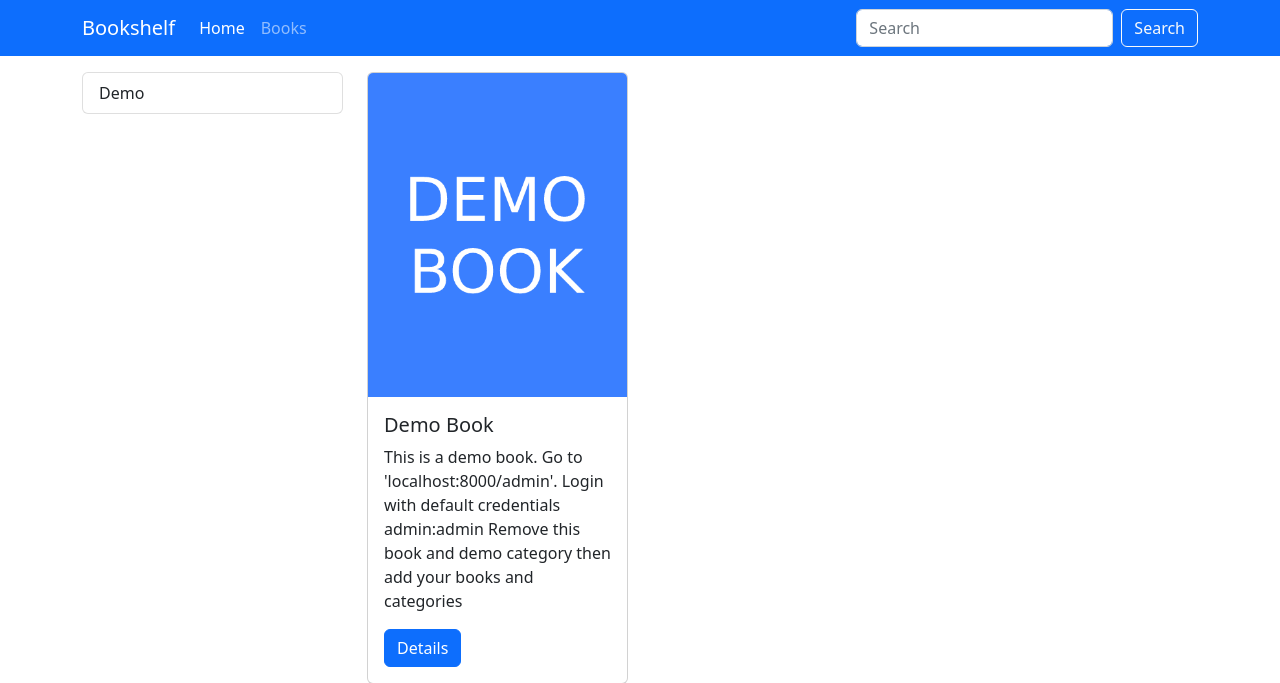
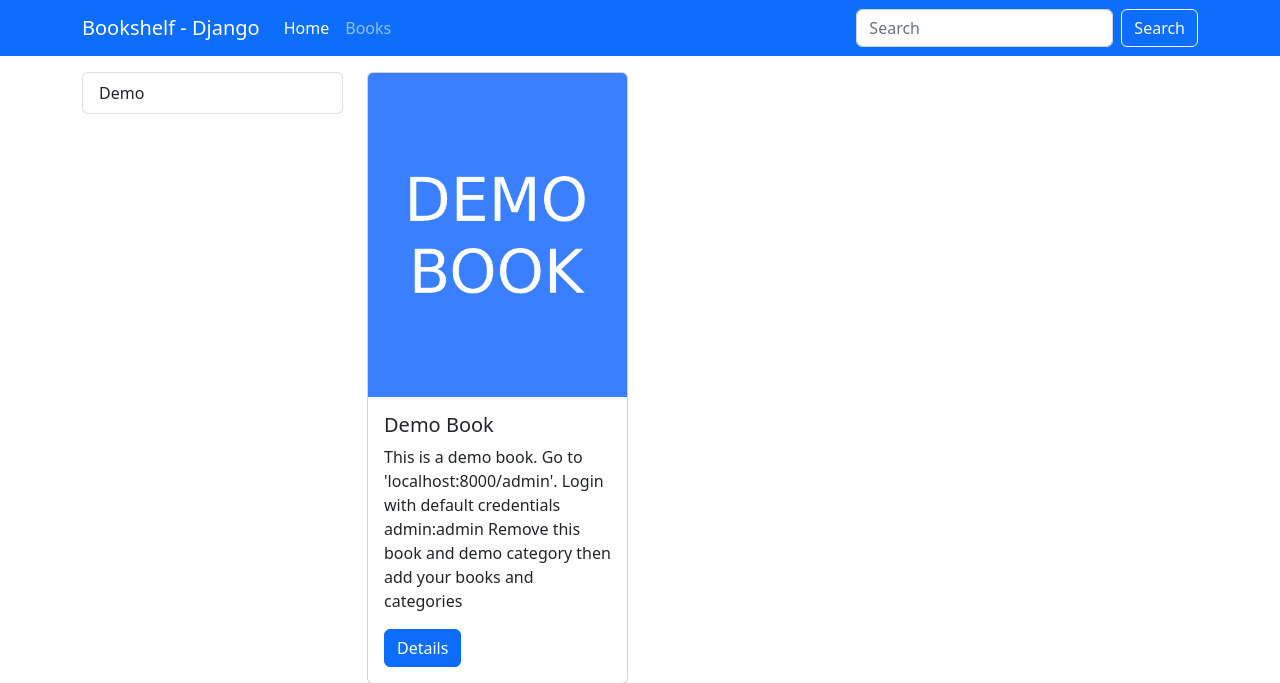
Before and after one commit to GrimezSec/Bookshelf-Django, a Django app: page /books in a window 1280 px wide. Shown: the top 683 px of the page. Run offline with Django 4.2, Linux system fonts and the light colour scheme; data comes from the database, SQL or seed files in the repository.

Commit message:
Update _navbar.html

```diff
--- a/books/templates/partials/_navbar.html
+++ b/books/templates/partials/_navbar.html
@@ -1,6 +1,6 @@
 <nav class="navbar navbar-expand-lg navbar-dark bg-primary">
     <div class="container">
-      <a class="navbar-brand" href="{% url 'home' %}">Bookshelf</a>
+      <a class="navbar-brand" href="{% url 'home' %}">Bookshelf - Django</a>
       <button class="navbar-toggler" type="button" data-bs-toggle="collapse" data-bs-target="#navbarColor02" aria-controls="navbarColor02" aria-expanded="false" aria-label="Toggle navigation">
         <span class="navbar-toggler-icon"></span>
       </button>
```
